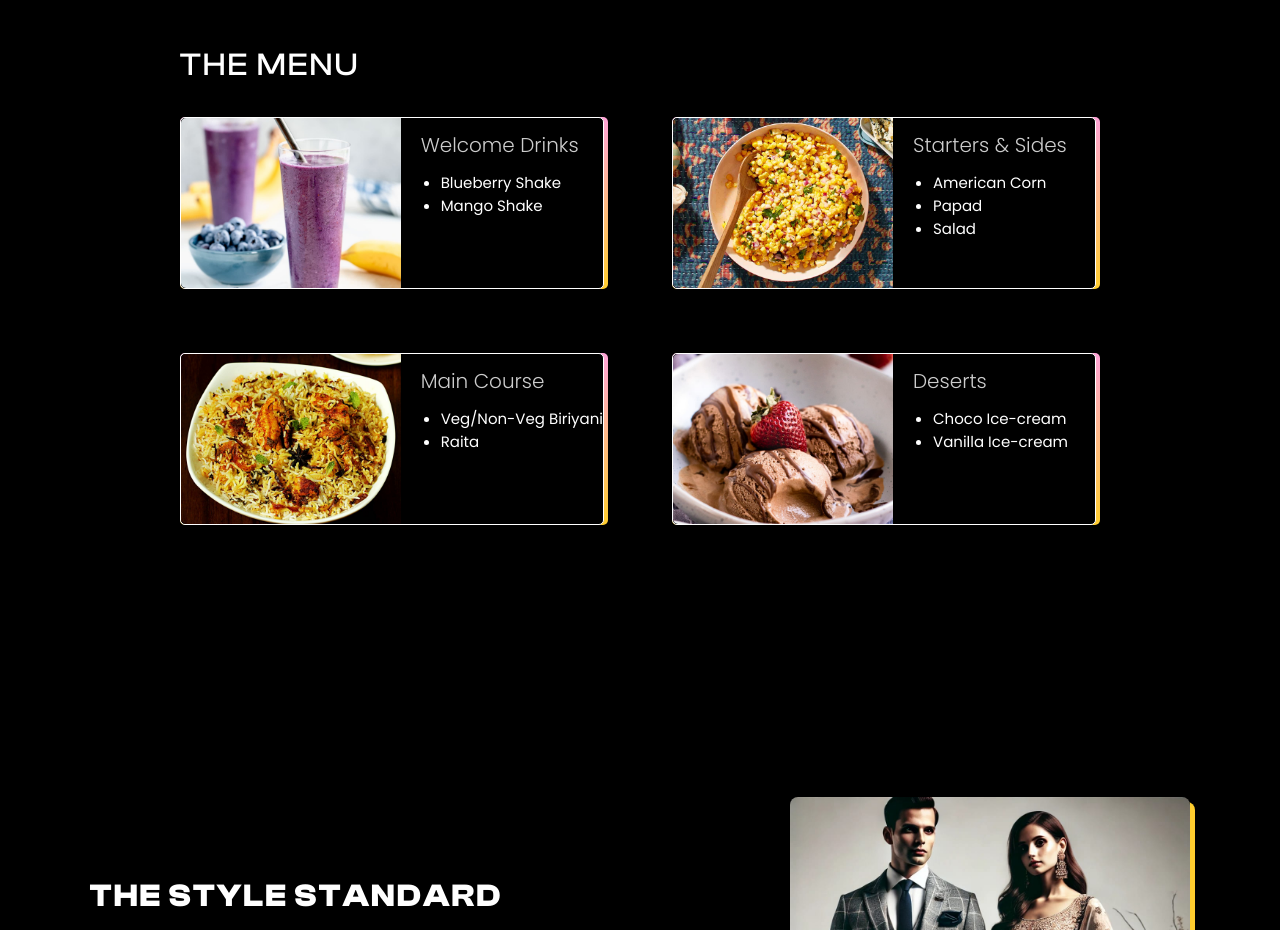
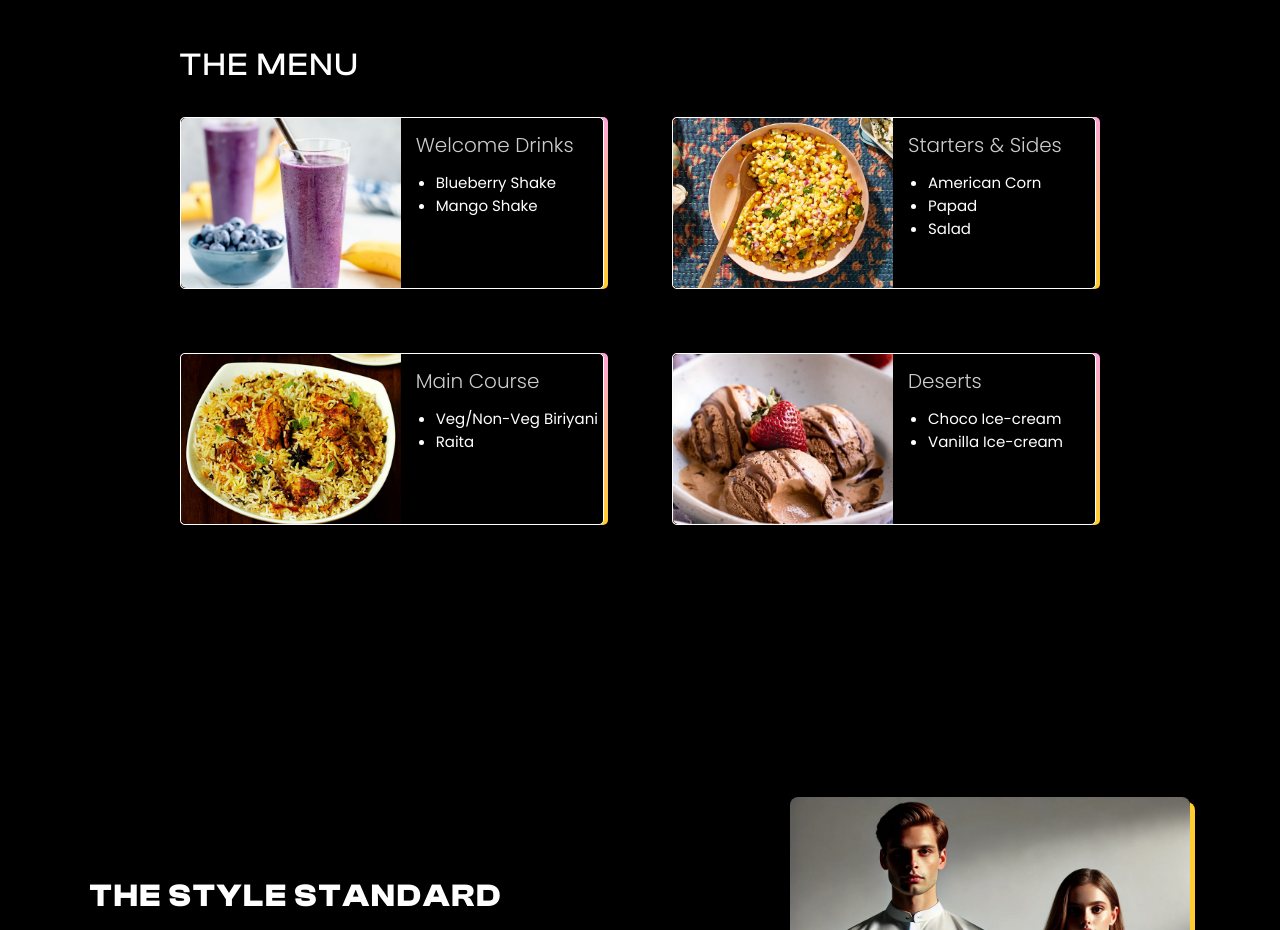
Before and after one commit to suryadash0967/aagaaz, a React (Vite) app: page / in a window 1280 px wide. Shown: the part 5580-6510 px from the top of the page. Built offline with nearby package versions, Linux system fonts and the light colour scheme; some icons are missing.

Commit message:
drip updated

```diff
--- a/src/App.css
+++ b/src/App.css
@@ -875,12 +875,14 @@ body {
 
 .menu-card-wrapper li {
   font-size: 15px;
+  position: relative;
+  left: -5px;
 }
 
 .menu-card-head {
   font-size: 20px;
   position: relative;
-  left: -20px;
+  left: -25px;
   margin: 0.7rem 0;
   opacity: 0.8;
   font-weight: 300;
@@ -981,7 +983,7 @@ body {
     height: 250px;
   }
   .drip-desc {
-    /* margin-left: 1rem; */
+    margin-left: 0.8rem;
   }
 }
 
```
Also changed, not shown: public/images/drip-img.jpg.
